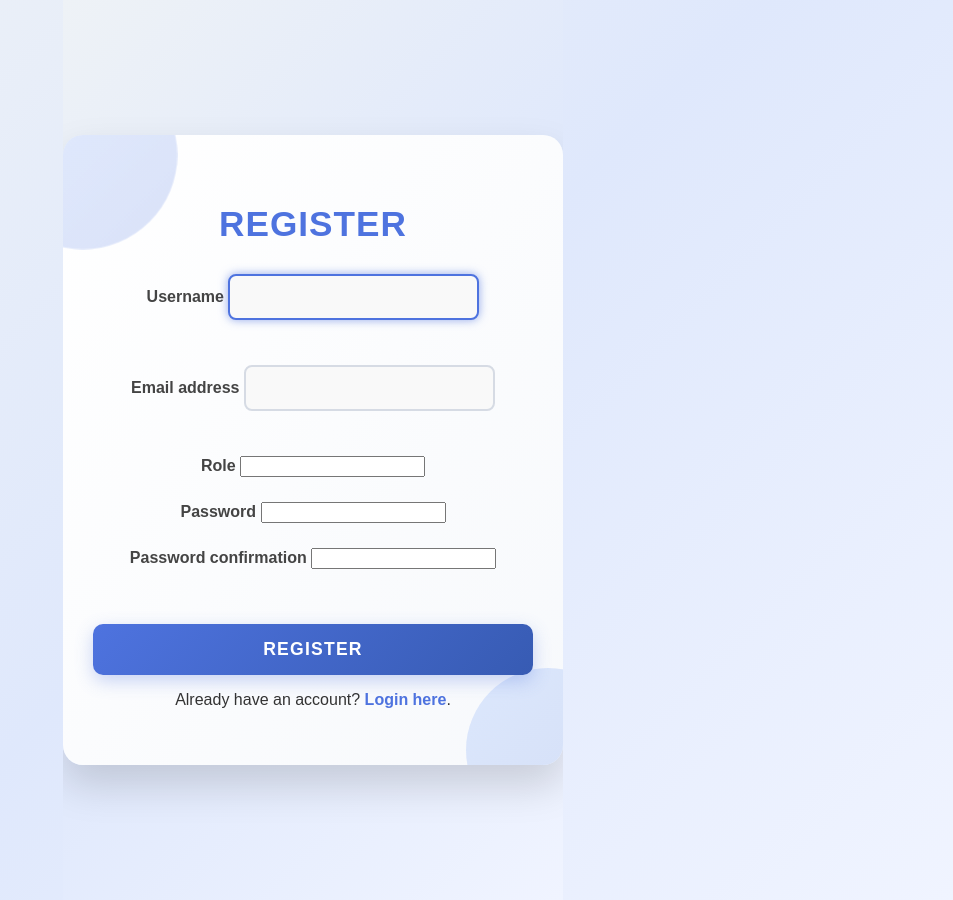
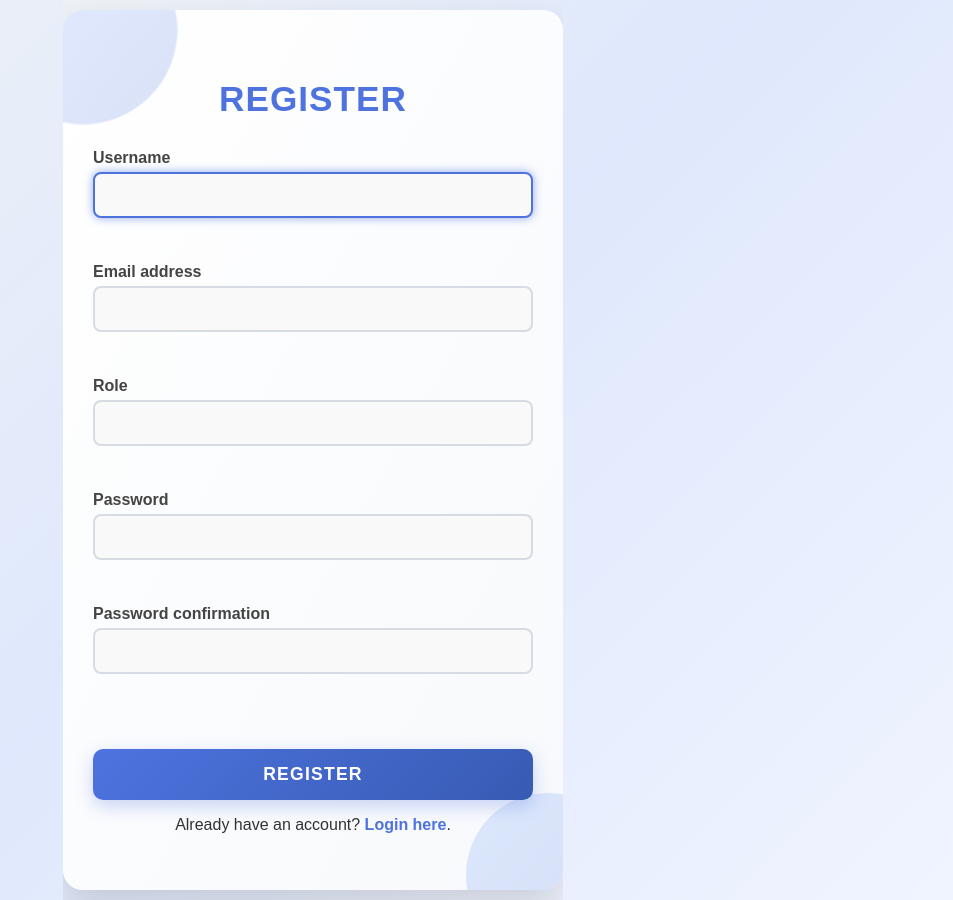
Before and after one commit to yosaiy1/Project-Management-System, a Django app: page /projects/register/ in a window 1280 px wide. Shown: the whole page, without its empty margins (327-1280 px from the left). Run offline with Django 5.2, Linux system fonts and the light colour scheme.

Commit message:
Updated register.css
this is all I can do betch

```diff
--- a/static/css/register.css
+++ b/static/css/register.css
@@ -116,10 +116,17 @@ form {
 }
 
 /* Username and password specific styling */
-input[name="username"], input[name="password"], input[name="email"], input[name="first_name"], input[name="last_name"] {
+input[name="username"],
+input[name="password1"],
+input[name="email"],
+input[name="role"],
+input[name="password2"],
+input[name="first_name"],
+input[name="last_name"] {
     padding: 12px 20px;
     font-size: 1rem;
     border-radius: 8px;
+    width: 100%;
     border: 2px solid #d6dbe4;
     background: #f9f9f9;
     transition: all 0.3s ease;
@@ -127,10 +134,37 @@ input[name="username"], input[name="password"], input[name="email"], input[name=
     margin-bottom: 20px; /* Space between fields */
 }
 
-input[name="username"]:focus, input[name="password"]:focus, input[name="email"]:focus, input[name="first_name"]:focus, input[name="last_name"]:focus {
+input[name="username"]:focus,
+input[name="password1"]:focus,
+input[name="email"]:focus,
+input[name="role"]:focus,
+input[name="password2"]:focus,
+input[name="first_name"]:focus,
+input[name="last_name"]:focus {
     border-color: #4e73df;
     box-shadow: 0 0 10px rgba(78, 115, 223, 0.6);
     outline: none;
+}
+
+/* Align text and text boxes */
+.mb-3 {
+    display: flex;
+    flex-direction: column; /* Stack label and input vertically */
+    align-items: flex-start; /* Aligns items to the left */
+    gap: 5px; /* Adds a small space between the label and input */
+}
+
+/* Center text within the container above inputs */
+.mb-3 .form-label {
+    text-align: left; /* Keeps labels aligned to the left */
+    width: 100%; /* Ensures label spans the full width of the form group */
+    font-size: 1rem;
+    margin-bottom: 0; /* Removes unnecessary spacing */
+}
+
+.mb-3 .form-control {
+    flex: 2; /* Input field takes up more space */
+    max-width: 100%; /* Ensures the input doesn't overflow */
 }
 
 /* Register button design */
```
Also changed, not shown: db.sqlite3.
